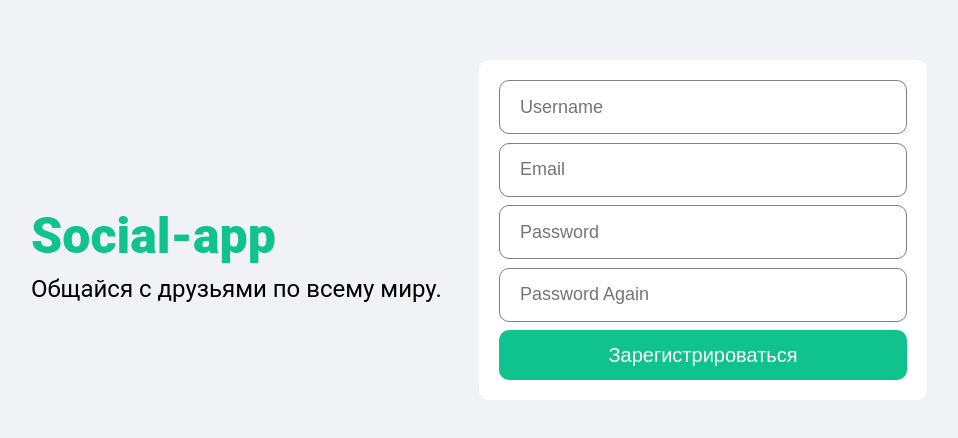
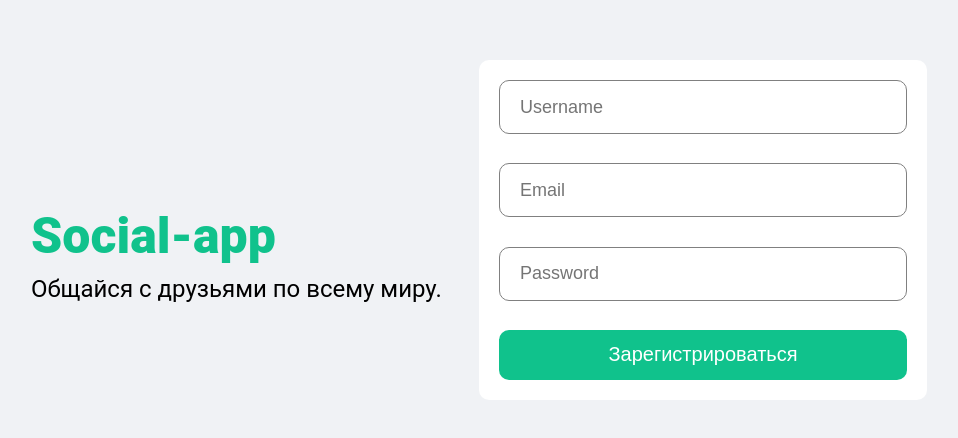
Before and after one commit to Pavel-Sol/social-media-app-MERN, a React (Create React App) app in the folder client/: page / in a window 1280 px wide. Shown: the part 170-608 px from the top of the page, without its empty margins (161-1119 px from the left). Built offline with nearby package versions, Linux system fonts and the light colour scheme; the HTML template or start-up script is replaced by a standard one.

Commit message:
компонент Regisrster связал с сервером

```diff
--- a/client/src/pages/register/Register.jsx
+++ b/client/src/pages/register/Register.jsx
@@ -1,6 +1,28 @@
+import axios from 'axios';
+import {useState} from 'react'
+import { useHistory } from 'react-router';
+
+
 import "./register.css";
 
 const Register = () => {
+  const [username, setUsername ] = useState('')
+  const [email, setEmail ] = useState('')
+  const [password, setPassword ] = useState('')
+  const history = useHistory();
+
+  const handleSubmit = async (e) => {
+    e.preventDefault()
+    const newUser = {username, email, password}
+
+    try {
+     const res =  await axios.post("/auth/register", newUser);
+     history.push("/login");
+    } catch (error) {
+      console.log('error => ', error);
+    }
+  }
+
   return (
     <div className="login">
       <div className="loginWrapper">
@@ -11,13 +33,24 @@
           </span>
         </div>
         <div className="loginRight">
-          <div className="loginBox">
-            <input placeholder="Username" className="loginInput" />
-            <input placeholder="Email" className="loginInput" />
-            <input placeholder="Password" className="loginInput" />
-            <input placeholder="Password Again" className="loginInput" />
-            <button className="loginButton">Зарегистрироваться</button>
-          </div>
+          <form className="loginBox"
+            onSubmit={(e) => handleSubmit(e)}>
+            <input
+              value={username}
+              onChange={(e) => setUsername(e.target.value)}
+              placeholder="Username" className="loginInput" />
+            <input
+              value={email}
+              onChange={(e) => setEmail(e.target.value)}
+              type="email"
+              placeholder="Email"
+              className="loginInput" />
+            <input
+              value={password}
+              onChange={(e) => setPassword(e.target.value)}
+              placeholder="Password" className="loginInput" />
+            <button type='submit' className="loginButton">Зарегистрироваться</button>
+          </form>
         </div>
       </div>
     </div>
```
